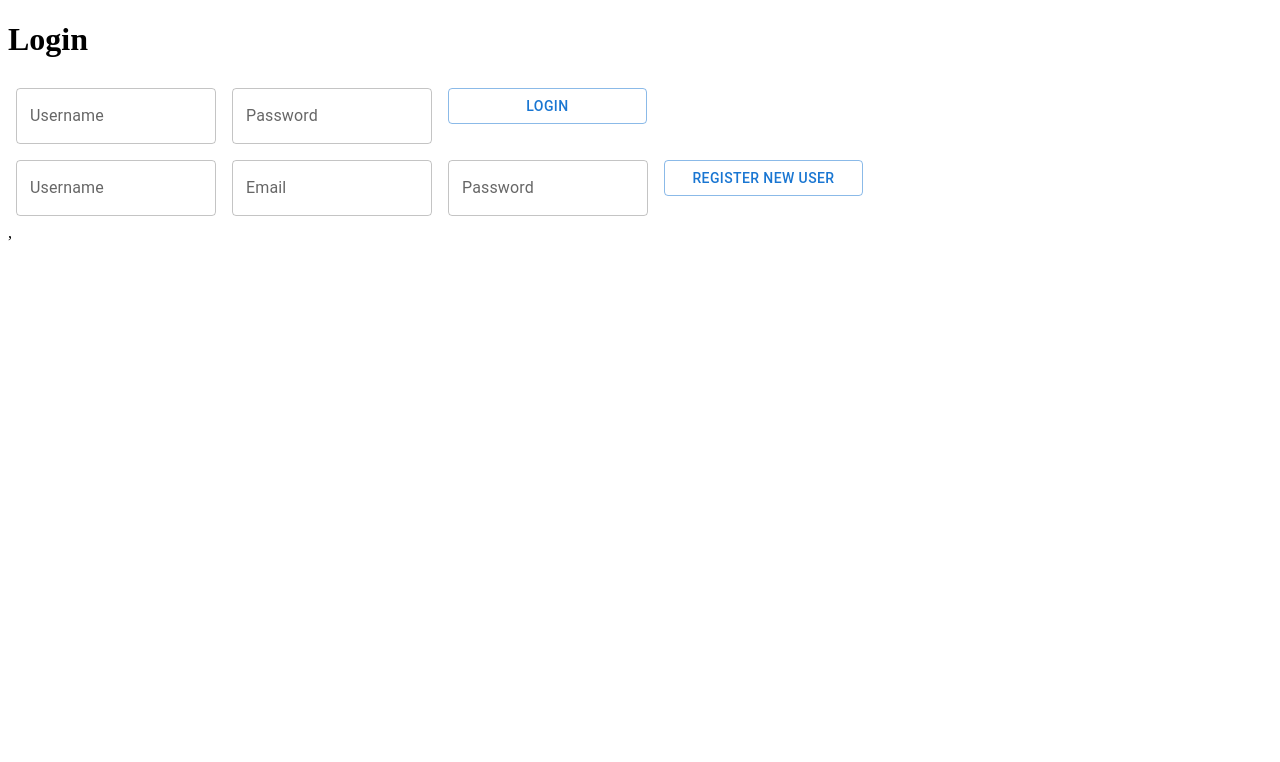
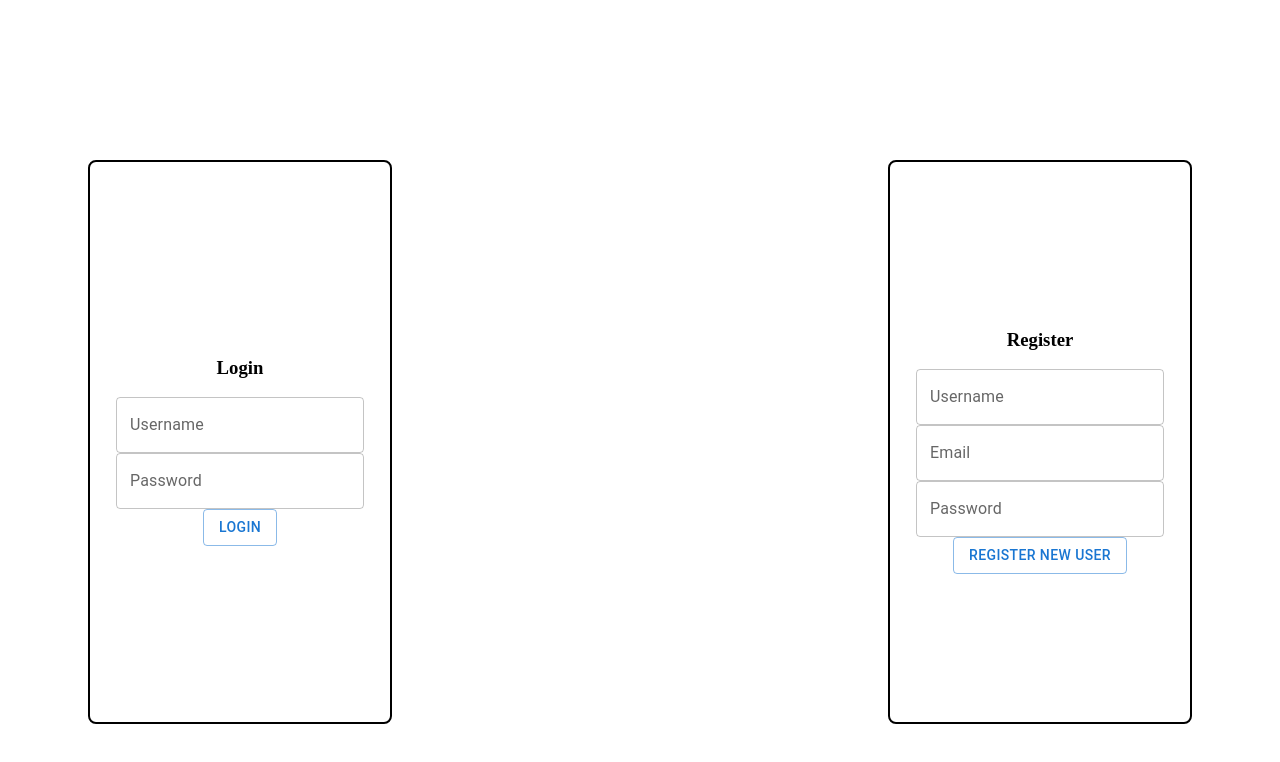
Before and after one commit to ElinForsberg/hatstore, a React (Vite) app in the folder client/: page /login in a window 1280 px wide. Shown: the top 762 px of the page. Built offline with nearby package versions, Linux system fonts and the light colour scheme; no server answers.

Commit message:
drawer och shopppingcart

```diff
--- a/client/package.json
+++ b/client/package.json
@@ -13,6 +13,8 @@
     "@emotion/react": "^11.11.1",
     "@emotion/styled": "^11.11.0",
     "@fontsource/roboto": "^5.0.8",
+    "@mui/icons-material": "^5.14.8",
+    "@mui/joy": "^5.0.0-beta.5",
     "@mui/material": "^5.14.8",
     "react": "^18.2.0",
     "react-dom": "^18.2.0",
--- a/client/src/App.tsx
+++ b/client/src/App.tsx
@@ -1,7 +1,7 @@
 import {BrowserRouter, Routes, Route} from "react-router-dom"
 import Home from "./components/Home";
 import Confirmation from "./components/Confirmation";
-import Login from "./components/Login";
+import Login from "./components/Login/Login";
 
 
 
--- /dev/null
+++ b/client/src/components/Header/Header.tsx
@@ -0,0 +1,34 @@
+import { ShoppingCart } from "@mui/icons-material";
+import "./Header.css";
+import Button from "@mui/material/Button";
+import { Link } from "react-router-dom";
+import { useState } from "react";
+import MyDrawer from "../MyDrawer/MyDrawer";
+
+
+function Header() {
+    const [open, setOpen] = useState(false);
+
+    const handleOpen = () => {
+        setOpen(true);
+      };
+
+      const handleClose = () => {
+        setOpen(false);
+      };
+  return (
+    <div>
+        <h1>Welcome to HatStore</h1>
+        <Button variant="outlined" onClick={open ? handleClose : handleOpen} >
+        ShoppingCart
+        <ShoppingCart className="shopping-cart-icon" />
+        <MyDrawer open={open} setOpen={setOpen} />
+        </Button>
+        <Link to= "/login">
+        <Button variant="outlined">LogIn /Register</Button>
+        </Link>
+    </div>
+  )
+}
+
+export default Header
--- a/client/src/components/Home.tsx
+++ b/client/src/components/Home.tsx
@@ -1,19 +1,20 @@
 
 import ProductList from "./ProductList";
 import { useProductContext } from "../context/ProductContext";
+import Header from "./Header/Header";
 
 
 function Home() {
 
-  const {  handlePayment } = useProductContext();
+
 
 
 
   return (
     <div>
-        <div>Welcome to HatStore</div>
+        <Header/>
         <ProductList/>
-        <button onClick={handlePayment}>Pay me </button>
+        {/* <button onClick={handlePayment}>Pay me </button> */}
     </div>
   );
   }
--- a/client/src/components/Login.tsx
+++ b/client/src/components/Login/Login.tsx
@@ -1,5 +1,6 @@
 import  { useState } from 'react'
-import { UserType, useUser, RegisterUser } from '../context/UserContext';
+import { UserType, useUser, RegisterUser } from '../../context/UserContext';
+import "./Login.css";
 import Box from '@mui/material/Box';
 import TextField from '@mui/material/TextField';
 import Button from '@mui/material/Button';
@@ -40,22 +41,42 @@ function Login() {
 
   return (
     <div>
-     <h1>Login</h1>
+
      {/* <form>
         <input placeholder="username" value= {username} onChange= {(e) => setUsername(e.target.value)}/>
         <input placeholder="password" value= {password} onChange= {(e) => setPassword(e.target.value)}/>
         <button onClick={handleLogin}>SignIn</button>
     </form>  */}
-       <Box
+    <Box
+      sx={{
+        display: "flex",
+        justifyContent: "space-between",
+        marginTop: 20
+      }}
+      >
+    <Box
       component="form"
       sx={{
-        '& > :not(style)': { m: 1, width: '25ch' },
+       width: 300,
+       height: 400,
+       display:"flex",
+       flexDirection: "column",
+       alignItems:"center",
+       justifyContent: "center",
+       paddingTop: 10,
+       paddingBottom: 10,
+       border: "2px solid black",
+       borderRadius: 2,
+       marginLeft: 10,
+
+
       }}
       noValidate
       autoComplete="off"
     >
-      <TextField id="outlined-basic" label="Username" variant="outlined" value= {username} onChange= {(e) => setUsername(e.target.value)}/>
-      <TextField id="outlined-basic" label="Password" variant="outlined" value= {password} onChange= {(e) => setPassword(e.target.value)}/>
+      <h3>Login</h3>
+      <TextField id="outlined-basic" label="Username" variant="outlined"  onChange= {(e) => setUsername(e.target.value)}/>
+      <TextField id="outlined-basic" label="Password" variant="outlined"  onChange= {(e) => setPassword(e.target.value)}/>
       <Button variant="outlined" onClick={handleLogin}>LogIn</Button>
     </Box>
 
@@ -67,17 +88,32 @@ function Login() {
     </form>  */}
      <Box
       component="form"
-      sx={{
-        '& > :not(style)': { m: 1, width: '25ch' },
-      }}
+        sx={{
+          width: 300,
+          height: 400,
+          display:"flex",
+          flexDirection: "column",
+          alignItems:"center",
+          justifyContent: "center",
+          paddingTop: 10,
+          paddingBottom: 10,
+          border: "2px solid black",
+          borderRadius: 2,
+          marginRight: 10
+
+         }}
+
       noValidate
       autoComplete="off"
     >
-      <TextField id="outlined-basic" label="Username" variant="outlined" value= {username} onChange= {(e) => setUsername(e.target.value)}/>
-      <TextField id="outlined-basic" label="Email" variant="outlined" value= {email} onChange= {(e) => setEmail(e.target.value)}/>
-      <TextField id="outlined-basic" label="Password" variant="outlined" value= {password} onChange= {(e) => setPassword(e.target.value)}/>
+      <h3>Register</h3>
+      <TextField id="outlined-basic" label="Username" variant="outlined"  onChange= {(e) => setUsername(e.target.value)}/>
+      <TextField id="outlined-basic" label="Email" variant="outlined"   onChange= {(e) => setEmail(e.target.value)}/>
+      <TextField id="outlined-basic" label="Password" variant="outlined"  onChange= {(e) => setPassword(e.target.value)}/>
       <Button variant="outlined" onClick={handleRegisterUser}>Register new User</Button>
     </Box>
+    </Box>
+
 
     </div>
   )
--- /dev/null
+++ b/client/src/components/MyDrawer/MyDrawer.css
@@ -0,0 +1,17 @@
+.drawer {
+    min-height: 200px;
+}
+
+.cartItem {
+
+    display: flex;
+    justify-content: space-between;
+    align-items: center;
+    margin-left: 5px;
+    margin-right: 15px;
+    border-bottom: 2px solid rgb(225, 215, 215);
+}
+
+.cartImg {
+    width: 120px;
+}
--- /dev/null
+++ b/client/src/components/MyDrawer/MyDrawer.tsx
@@ -0,0 +1,60 @@
+import "./MyDrawer.css";
+import Drawer from "@mui/material/Drawer";
+import CloseIcon from '@mui/icons-material/Close';
+import Button from '@mui/material/Button';
+import { useState } from "react";
+import { Link } from "react-router-dom";
+import { useProductContext } from "../../context/ProductContext";
+
+interface ShoppingDrawerProps {
+  open: boolean;
+  setOpen: React.Dispatch<React.SetStateAction<boolean>>;
+}
+
+
+function MyDrawer({open, setOpen}: ShoppingDrawerProps ) {
+  const {  cart } = useProductContext();
+
+  const toggleDrawer = () => (event: { type: string; key: string; }) => {
+    if (event.type === "keydown" && (event.key === "Tab" || event.key === "Shift")) {
+      return;
+    }
+
+    setOpen(false);
+  };
+
+  const handleButtonClick = () => {
+    setOpen(false);
+  };
+
+  return (
+    <Drawer anchor="top" open={open} onClose={toggleDrawer()} >
+      <div className="drawer">
+
+        <CloseIcon className="close-drawer" onClick={handleButtonClick}></CloseIcon>
+
+
+      <ul>
+        {cart.map((cartItem, index) => (
+            <div className="cartItem" key= {index}>
+
+                <p>Name: {cartItem.name}</p>
+                <p>Quantity: {cartItem.quantity}</p>
+                <div className="imgContainer">
+                  <img src={cartItem.image} className="cartImg"/>
+                </div>
+
+                <p>Price: {cartItem.price} {cartItem.currency}</p>
+
+            </div>
+        ))}
+      </ul>
+      </div>
+
+
+
+    </Drawer>
+  );
+}
+
+export default MyDrawer
--- a/client/src/components/ProductList.tsx
+++ b/client/src/components/ProductList.tsx
@@ -1,15 +1,69 @@
 
 import { useProductContext } from "../context/ProductContext";
+import AspectRatio from '@mui/joy/AspectRatio';
+import Button from '@mui/joy/Button';
+import Card from '@mui/joy/Card';
+import CardContent from '@mui/joy/CardContent';
+import IconButton from '@mui/joy/IconButton';
+import Typography from '@mui/joy/Typography';
 
 function ProductList() {
-const { products,  addToCart, cart } = useProductContext();
+const { products,  addToCart, cart, handlePayment } = useProductContext();
 
 // console.log(products);
 
 
   return (
     <div>
-         <h1>Product List</h1>
+      <div>
+      {products.map((product, index) => (
+         <Card key= {index}sx={{ width: 320 }}>
+
+      <div >
+
+        <Typography level="title-lg">{product.name}</Typography>
+        <Typography level="body-sm">{product.description}</Typography>
+        <IconButton
+          aria-label="bookmark Bahamas Islands"
+          variant="plain"
+          color="neutral"
+          size="sm"
+          sx={{ position: 'absolute', top: '0.875rem', right: '0.5rem' }}
+        >
+
+        </IconButton>
+      </div>
+      <AspectRatio minHeight="120px" maxHeight="200px">
+        <img
+          src={product.image}
+          loading="lazy"
+          alt=""
+
+        />
+      </AspectRatio>
+      <CardContent orientation="horizontal">
+        <div>
+          <Typography level="body-xs">Price:</Typography>
+          <Typography fontSize="lg" fontWeight="lg">
+          {product.price.unit_amount} {product.price.currency}
+          </Typography>
+        </div>
+        <Button
+          variant="solid"
+          size="md"
+          color="primary"
+          aria-label="Explore Bahamas Islands"
+          sx={{ ml: 'auto', alignSelf: 'center', fontWeight: 600 }}
+          onClick={() => addToCart(product.price.id, product.name, product.image, product.price.unit_amount, product.price.currency)}
+        >
+          Add to cart
+        </Button>
+      </CardContent>
+
+    </Card>
+    ))}
+    </div>
+         {/* <h1>Product List</h1>
       <ul>
         {products.map((product, index) => (
           <li key={index}>
@@ -21,18 +75,23 @@ const { products,  addToCart, cart } = useProductContext();
 
           </li>
         ))}
-      </ul>
+      </ul> */}
+      <div>
       <div>Cart</div>
       <ul>
         {cart.map((cartItem, index) => (
             <li key= {index}>
 
+                <p>Name: {cartItem.name}</p>
                 <p>Quantity: {cartItem.quantity}</p>
+
                 {/* <p>Product: {cartItem.product}</p> */}
             </li>
         ))}
       </ul>
-      {/* <button onClick={handlePayment}>Pay me </button> */}
+      </div>
+
+      <button onClick={handlePayment}>Pay me </button>
     </div>
 
   )
--- a/client/src/context/ProductContext.tsx
+++ b/client/src/context/ProductContext.tsx
@@ -9,7 +9,7 @@ interface IProductContext {
     cart: CartItem[];
     setCart: React.Dispatch<React.SetStateAction<CartItem[]>>;
     handlePayment: () => void;
-    addToCart: (product: string) => void;
+    addToCart: (productId: string, productName: string, productImage: string, productPrice: string, ProductCurrency: string) => void;
 }
 
 interface ProductData {
@@ -33,8 +33,10 @@ interface ProductPrice {
 interface CartItem {
     product: string;
     quantity: number;
-
-
+    name: string;
+    price: string;
+    currency: string;
+    image: string;
 }
 
 const defaultValues = {
@@ -122,7 +124,7 @@ const ProductProvider = ({children}: PropsWithChildren) => {
 
     };
 
-    function addToCart(productId: string) {
+    function addToCart(productId: string, productName: string, productImage: string, productPrice: string, productCurrency: string) {
         // Check if the product is already in the cart
         const existingCartItem = cart.find((item) => item.product === productId);
 
@@ -147,6 +149,14 @@ const ProductProvider = ({children}: PropsWithChildren) => {
                     product: productId,
 
                     quantity: 1, // Initialize with a quantity of 1
+
+                    name: productName,
+
+                    image: productImage,
+
+                    price: productPrice,
+
+                    currency: productCurrency
                 },
 
 
--- a/client/src/main.tsx
+++ b/client/src/main.tsx
@@ -7,7 +7,7 @@ ReactDOM.createRoot(document.getElementById('root')!).render(
  <UserProvider>
    <ProductProvider>
     <App />
-  </ProductProvider>,
+  </ProductProvider>
  </UserProvider>
 
 )
```
Also changed, not shown: client/src/components/Header/Header.css (added), client/src/components/Login/Login.css (added), 1 other file (tests, documents, lock files or other folders).
